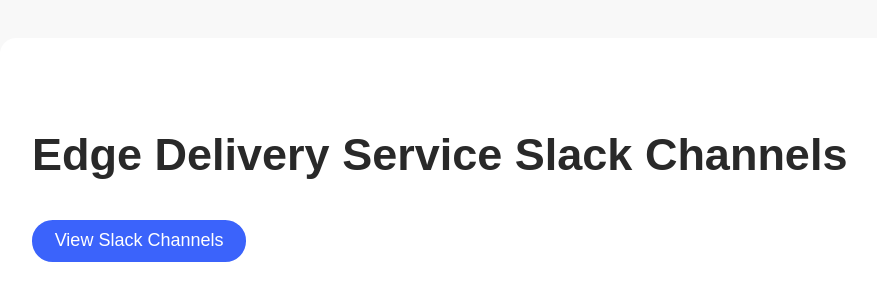
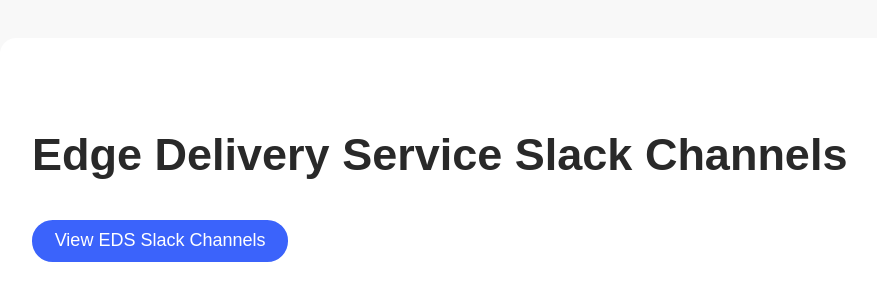
Before and after one commit to clotton/eds-channel-tracker, a website: page slack-admin/index.html in a window 1280 px wide. Shown: the part 30-330 px from the top of the page, without its empty margins (40-917 px from the left). Drawn offline with Linux system fonts and the light colour scheme; no server answers.

```diff
--- a/slack-admin/index.html
+++ b/slack-admin/index.html
@@ -23,7 +23,7 @@
     <!-- Slack Channels Form -->
     <div>
         <p class="button-wrapper">
-          <button type="click" id="myslackchannels" class="button">View Slack Channels</button>
+          <button type="click" id="myslackchannels" class="button">View EDS Slack Channels</button>
         </p>
     </div>
 
```
